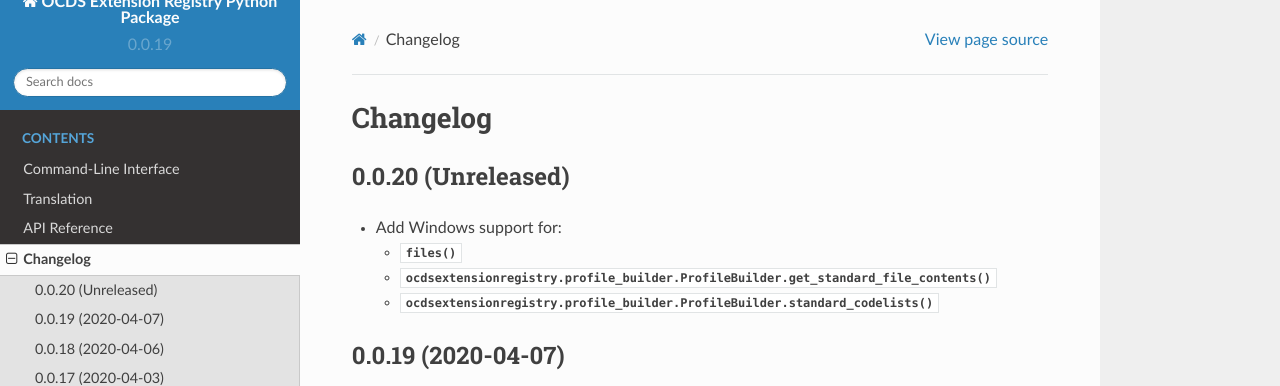
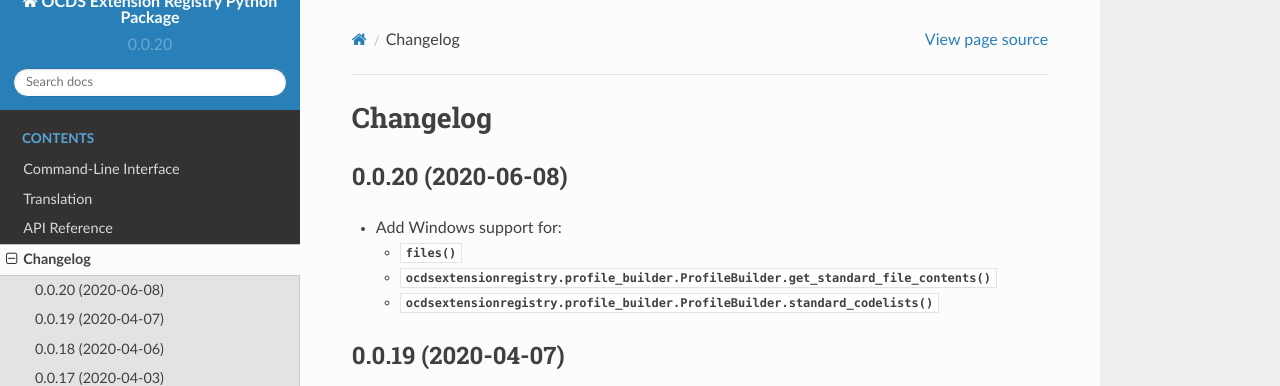
Before and after one commit to open-contracting/extension_registry.py, a Sphinx documentation site: the page built from docs/changelog.rst, in a window 1280 px wide and 900 px high. Shown: the top 386 px of the window. Built offline with Sphinx 7.4.7 and the Read the Docs theme 2.0.0, drawn with Linux system fonts in a browser that asks for light colours.

```diff
--- a/docs/changelog.rst
+++ b/docs/changelog.rst
@@ -1,7 +1,7 @@
 Changelog
 =========
 
-0.0.20 (Unreleased)
+0.0.20 (2020-06-08)
 ~~~~~~~~~~~~~~~~~~~
 
 -  Add Windows support for:
--- a/docs/conf.py
+++ b/docs/conf.py
@@ -26,7 +26,7 @@
 author = 'Open Contracting Partnership'
 
 # The short X.Y version
-version = '0.0.19'
+version = '0.0.20'
 # The full version, including alpha/beta/rc tags
 release = version
 
--- a/setup.py
+++ b/setup.py
@@ -5,7 +5,7 @@
 
 setup(
     name='ocdsextensionregistry',
-    version='0.0.19',
+    version='0.0.20',
     author='Open Contracting Partnership',
     author_email='data@open-contracting.org',
     url='https://github.com/open-contracting/extension_registry.py',
```
Also changed, not shown: 1 other file.
